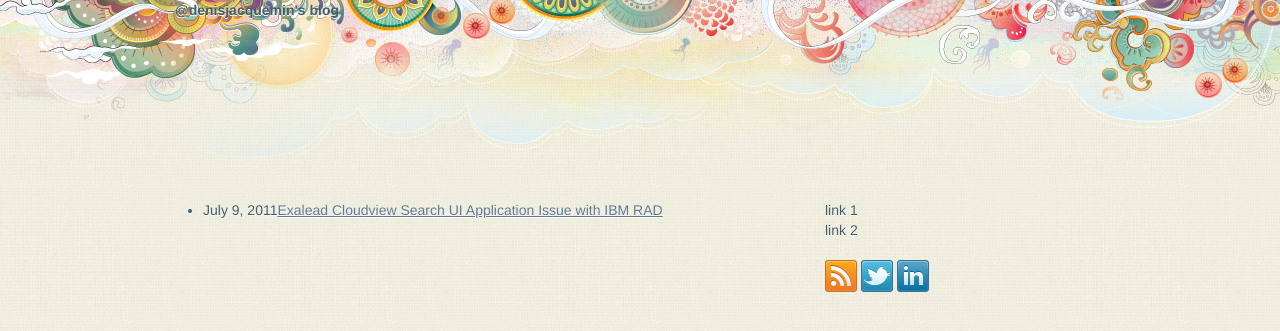
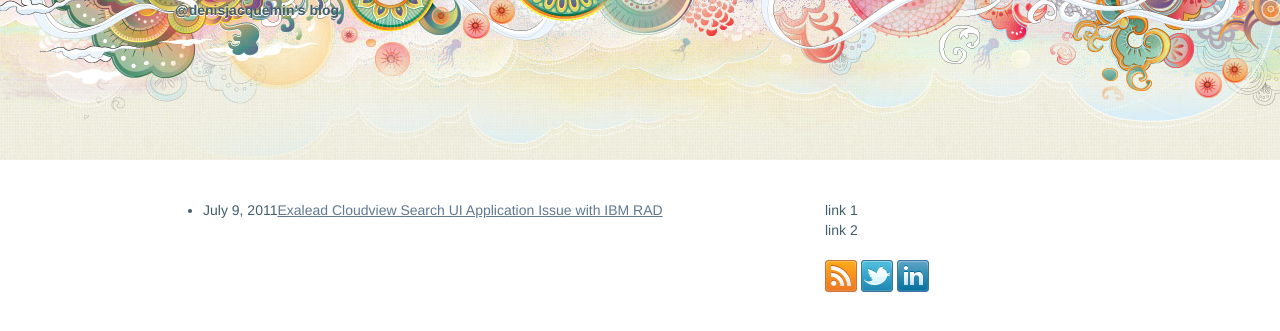
Before and after one commit to denisjacquemin/denisjacquemin.github.com, a Jekyll site: the page built from index.html, in a window 1280 px wide. Shown: the top 331 px of the page. Built offline with Jekyll 4.4.1, drawn with Linux system fonts in a browser that asks for light colours.

Commit message:
handheld css added

```diff
--- a/_layouts/default.html
+++ b/_layouts/default.html
@@ -36,6 +36,7 @@
 </head>
 
 <body>
+    <div id="top"></div>
     <div id="container">
         <header>
             <h1>@denisjacquemin's blog</h1>
--- /dev/null
+++ b/css/handheld.css
@@ -0,0 +1,8 @@
+* {
+  float: none;       /* Screens are not big enough to account for floats */
+  background: #fff;  /*  As much contrast as possible */
+  color: #000;
+}
+
+/* Slightly reducing font size to reduce need to scroll */
+body { font-size: 80%; }
--- a/css/style.css
+++ b/css/style.css
@@ -168,7 +168,7 @@
  * Author: Denis Jacquemin
  */
 
- html {
+ #top {
      background: #F1EEE0 url('../images/body-bg.jpg');
      height: 100%;
  }
```
